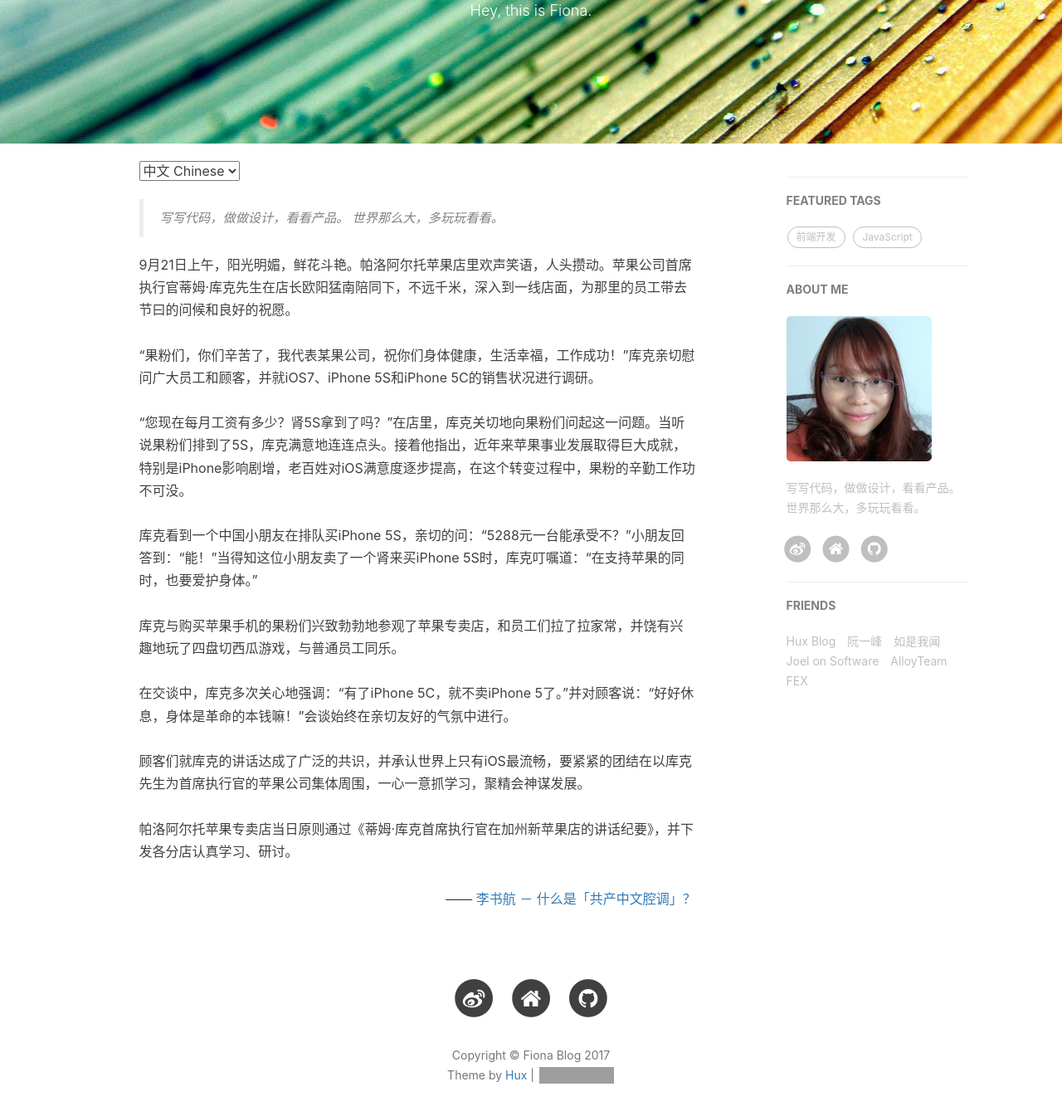
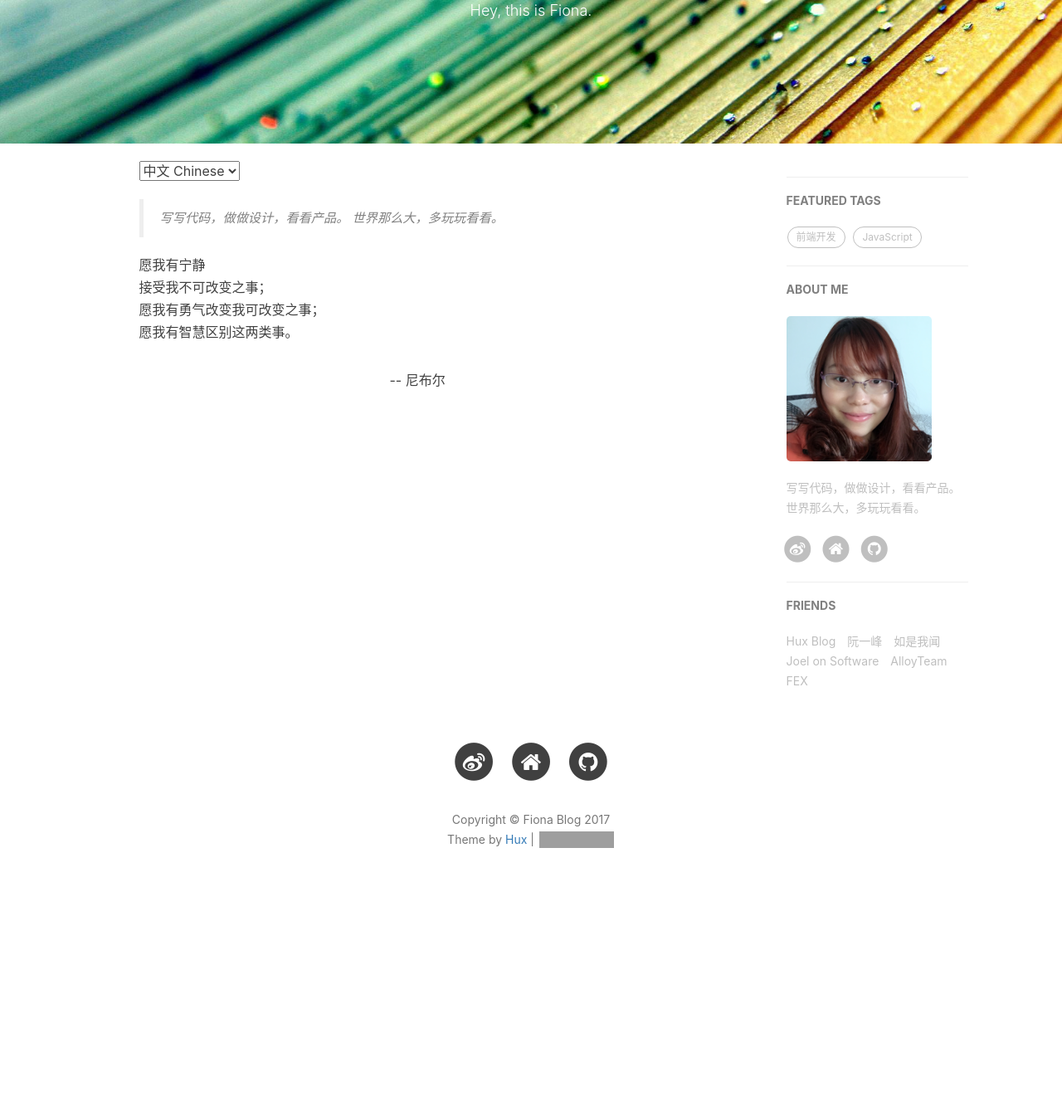
Before and after one commit to wangjiangman/blog, a Jekyll site: the page built from about.html, in a window 1280 px wide and 1400 px high, scrolled down 345 px. Shown: the top 1345 px of the window at 83% size. Built offline with Jekyll 4.4.1, drawn with Linux system fonts in a browser that asks for light colours; nearby versions of some CDN libraries; comment, search, counter and statistics services are not loaded; after the commit the page ends 1461 px from its top, so only the background shows below that; grey boxes are pictures that could not be loaded.

Commit message:
修改about

```diff
--- a/about.html
+++ b/about.html
@@ -17,11 +17,10 @@ header-img: "img/about-bg.jpg"
         写写代码，做做设计，看看产品。
         世界那么大，多玩玩看看。
     </blockquote>
-    9月21日上午，阳光明媚，鲜花斗艳。帕洛阿尔托苹果店里欢声笑语，人头攒动。苹果公司首席执行官蒂姆·库克先生在店长欧阳猛南陪同下，不远千米，深入到一线店面，为那里的员工带去节曰的问候和良好的祝愿。<br><br>“果粉们，你们辛苦了，我代表某果公司，祝你们身体健康，生活幸福，工作成功！”库克亲切慰问广大员工和顾客，并就iOS7、iPhone 5S和iPhone 5C的销售状况进行调研。 <br><br>“您现在每月工资有多少？肾5S拿到了吗？”在店里，库克关切地向果粉们问起这一问题。当听说果粉们排到了5S，库克满意地连连点头。接着他指出，近年来苹果事业发展取得巨大成就，特别是iPhone影响剧增，老百姓对iOS满意度逐步提高，在这个转变过程中，果粉的辛勤工作功不可没。<br><br>库克看到一个中国小朋友在排队买iPhone 5S，亲切的问：“5288元一台能承受不？”小朋友回答到：“能！”当得知这位小朋友卖了一个肾来买iPhone 5S时，库克叮嘱道：“在支持苹果的同时，也要爱护身体。”<br><br>库克与购买苹果手机的果粉们兴致勃勃地参观了苹果专卖店，和员工们拉了拉家常，并饶有兴趣地玩了四盘切西瓜游戏，与普通员工同乐。<br><br>在交谈中，库克多次关心地强调：“有了iPhone 5C，就不卖iPhone 5了。”并对顾客说：“好好休息，身体是革命的本钱嘛！”会谈始终在亲切友好的气氛中进行。<br><br>顾客们就库克的讲话达成了广泛的共识，并承认世界上只有iOS最流畅，要紧紧的团结在以库克先生为首席执行官的苹果公司集体周围，一心一意抓学习，聚精会神谋发展。<br>
-    <br>帕洛阿尔托苹果专卖店当日原则通过《蒂姆·库克首席执行官在加州新苹果店的讲话纪要》，并下发各分店认真学习、研讨。
+    愿我有宁静<br>接受我不可改变之事；<br>愿我有勇气改变我可改变之事；<br>愿我有智慧区别这两类事。
 
-    <p style="text-align:right;">
-        —— <a href="http://www.zhihu.com/question/19687065">李书航 － 什么是「共产中文腔调」？ </a>
+    <p style="text-align:center;">
+    -- 尼布尔
     </p>
 
 </div>
@@ -33,15 +32,11 @@ header-img: "img/about-bg.jpg"
     </blockquote>
 
     <p>
-        Your work is going to fill a large part of your life, and the only way to be truly satisfied is to do what you believe is great work. And the only way to do great work is to love what you do. If you haven’t found it yet, keep looking. Don’t settle. As with all matters of the heart, you’ll know when you find it.
+       God grant me the serenity <br/>To accept the things I cannot change; <br/>Courage to change the things I can;<br/> And wisdom to know the difference.
     </p>
 
-    <p>
-    If you want to live your life in a creative way, as an artist, you have to not look back too much. You have to be willing to take whatever you’ve done and whoever you were and throw them away.
-    </p>
-
-    <p style="text-align:right;">
-    -- Steve Jobs
+    <p style="text-align:center;">
+    -- Niebuhr
     </p>
 
 </div>
```
